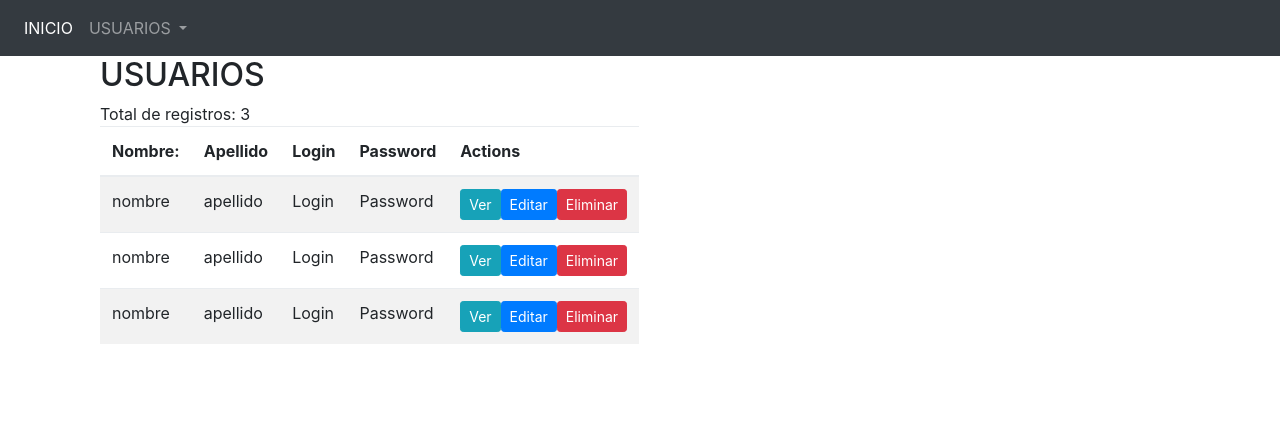
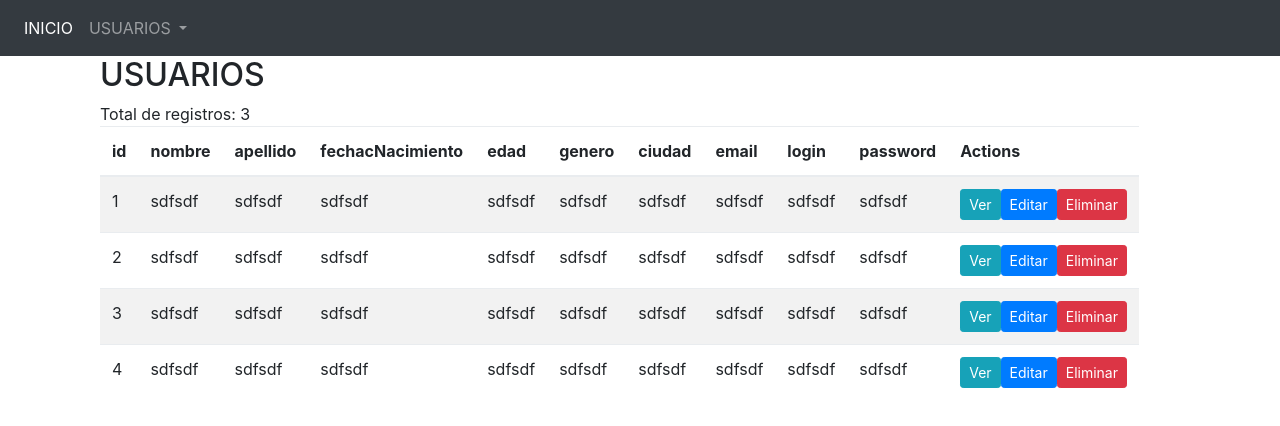
Before and after one commit to anderdavid/mobilityfrontend, an Angular app: page /view in a window 1280 px wide. Shown: the top 426 px of the page. Built offline with nearby package versions, Linux system fonts and the light colour scheme.

Commit message:
Se integra tabla de visualizar usuarios con modelo usuarios

```diff
--- a/src/app/view-user/view-user.component.html
+++ b/src/app/view-user/view-user.component.html
@@ -6,65 +6,39 @@
         </div>
         <div class="table-responsive">
             <table table class="table table-striped table-hover table-responsive ">
-
-
                 <thead>
-
                     <tr>
-
-                        <th>Nombre:</th>
-                        <th> Apellido</th>
-                        <th> Login</th>
-                        <th> Password</th>
+                        <th> id</th>
+                        <th> nombre</th>
+                        <th> apellido</th>
+                        <th> fechacNacimiento</th>
+                        <th> edad</th>
+                        <th> genero</th>
+                        <th> ciudad</th>
+                        <th> email</th>
+                        <th> login</th>
+                        <th> password</th>
                         <th>Actions</th>
                     </tr>
                 </thead>
                 <tbody>
-
-
-                        <tr>
-
-                            <td>nombre</td>
-                            <td>apellido</td>
-                            <td>Login</td>
-                            <td>Password</td>
-
+                    <tr *ngFor="let usuario of usuarios">
+                        <td> {{usuario.id}}</td>
+                        <td> {{usuario.nombre}}</td>
+                        <td> {{usuario.apellido}}</td>
+                        <td> {{usuario.fechacNacimiento}}</td>
+                        <td> {{usuario.edad}}</td>
+                        <td> {{usuario.genero}}</td>
+                        <td> {{usuario.ciudad}}</td>
+                        <td> {{usuario.email}}</td>
+                        <td> {{usuario.login}}</td>
+                        <td> {{usuario.password}}</td>
                         <td class="actions">
                             <a href="#" class="btn btn-sm btn-info">Ver</a>
                             <a href="#" class="btn btn-sm btn-primary">Editar</a>
                             <a href="#" class="btn btn-sm btn-danger btn-delete">Eliminar</a>
                         </td>
-
                     </tr>
-						<tr>
-
-                            <td>nombre</td>
-                            <td>apellido</td>
-                            <td>Login</td>
-                            <td>Password</td>
-
-							<td class="actions">
-								<a href="#" class="btn btn-sm btn-info">Ver</a>
-								<a href="#" class="btn btn-sm btn-primary">Editar</a>
-								<a href="#" class="btn btn-sm btn-danger btn-delete">Eliminar</a>
-							</td>
-
-					    </tr>
-						<tr>
-
-                            <td>nombre</td>
-                            <td>apellido</td>
-                            <td>Login</td>
-                            <td>Password</td>
-
-							<td class="actions">
-								<a href="#" class="btn btn-sm btn-info">Ver</a>
-								<a href="#" class="btn btn-sm btn-primary">Editar</a>
-								<a href="#" class="btn btn-sm btn-danger btn-delete">Eliminar</a>
-							</td>
-
-					    </tr>
-
                 </tbody>
             </table>
 
--- a/src/app/view-user/view-user.component.ts
+++ b/src/app/view-user/view-user.component.ts
@@ -1,4 +1,5 @@
-import { Component, OnInit } from '@angular/core';
+import { Component, OnInit,Input} from '@angular/core';
+import { Usuario } from '../models/usuario';
 
 @Component({
   selector: 'app-view-user',
@@ -7,9 +8,26 @@ import { Component, OnInit } from '@angular/core';
 })
 export class ViewUserComponent implements OnInit {
 
+  usuarios:Usuario[] =[];
+  usuarioSelected:Usuario;
+
   constructor() { }
 
   ngOnInit() {
+
+  	this.usuarios = [
+  		new Usuario("1","sdfsdf","sdfsdf","sdfsdf","sdfsdf","sdfsdf","sdfsdf","sdfsdf","sdfsdf","sdfsdf"),
+  		new Usuario("2","sdfsdf","sdfsdf","sdfsdf","sdfsdf","sdfsdf","sdfsdf","sdfsdf","sdfsdf","sdfsdf"),
+  		new Usuario("3","sdfsdf","sdfsdf","sdfsdf","sdfsdf","sdfsdf","sdfsdf","sdfsdf","sdfsdf","sdfsdf"),
+  		new Usuario("4","sdfsdf","sdfsdf","sdfsdf","sdfsdf","sdfsdf","sdfsdf","sdfsdf","sdfsdf","sdfsdf")
+
+  	];
   }
 
+  onSelected(usuario:Usuario){
+  	this.usuarioSelected =usuario;
+  }
+
+
+
 }
```
Lines whose indentation alone changed are shown as unchanged.
